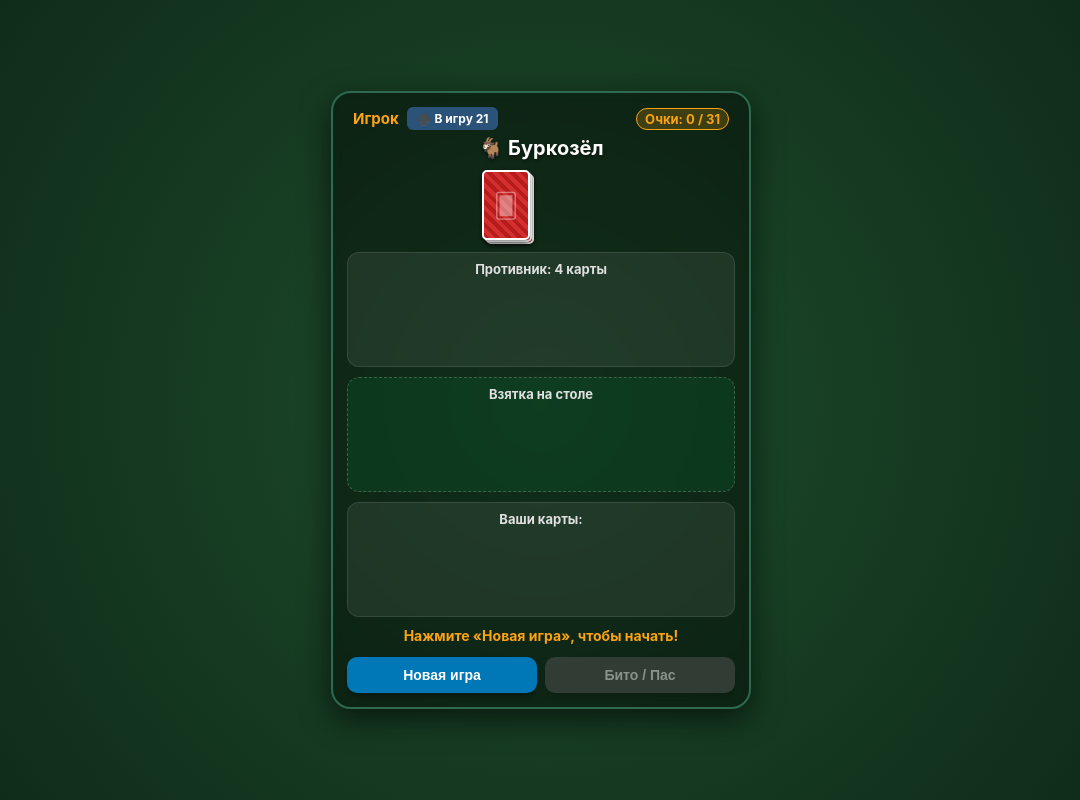
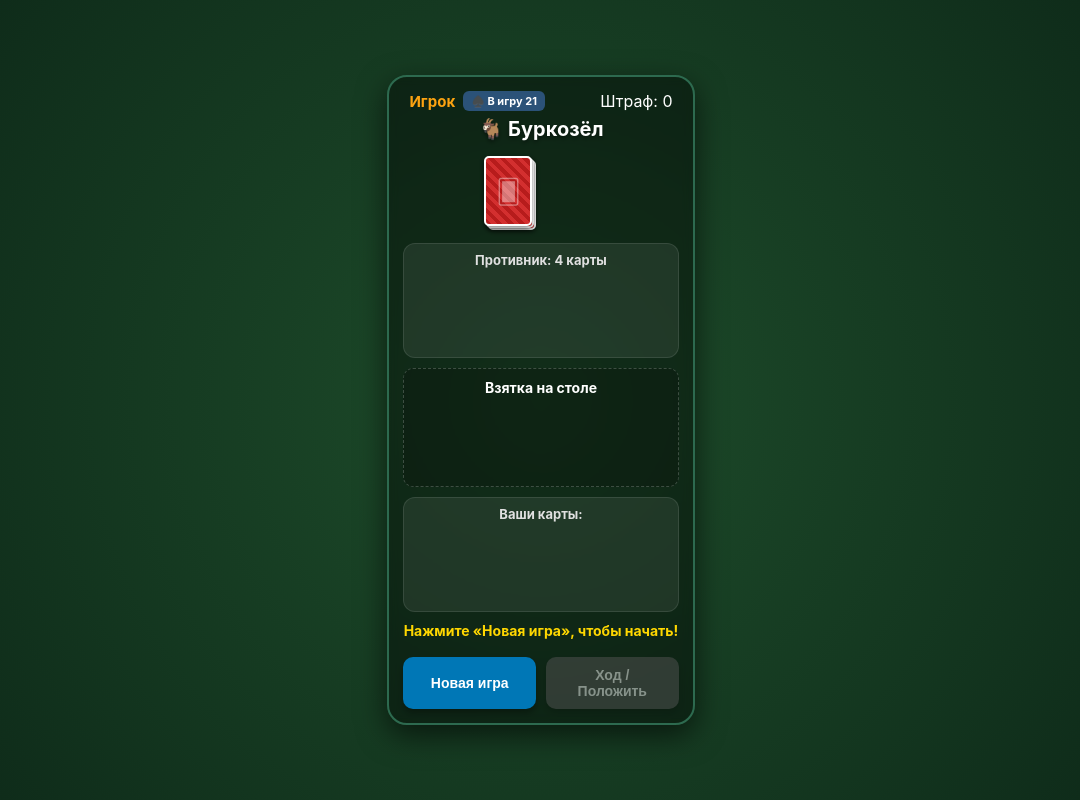
Before and after one commit to jefbull/burkozel, a plain HTML site: page index.html in a window 1280 px wide. Shown: the whole page, without its empty margins (99-1179 px from the left). Drawn offline with Linux system fonts and the light colour scheme.

Commit message:
index.html

```diff
--- a/index.html
+++ b/index.html
@@ -3,58 +3,63 @@
 <head>
     <meta charset="UTF-8">
     <meta name="viewport" content="width=device-width, initial-scale=1.0, user-scalable=no">
-    <title>Буркозёл</title>
+    <title>Буркозёл — Casino Style</title>
     <script src="https://telegram.org/js/telegram-web-app.js"></script>
     <link rel="stylesheet" href="style.css">
+    <style>
+        /* Дополнительные стили для выделения выбранных карт */
+        .card.selected-card {
+            transform: translateY(-10px);
+            box-shadow: 0 0 10px #ffd700;
+            border-color: #ffd700;
+        }
+    </style>
 </head>
 <body>
+    <div class="casino-table-border">
         <div id="game-container">
             <div class="user-profile">
-            <div class="user-info-left" style="display: flex; align-items: center;">
+                <div class="user-info-left" style="display: flex; align-items: center; gap: 8px; flex-wrap: wrap;">
                     <span id="user-name" class="user-name">Игрок</span>
-                <!-- Кнопка переключения обратно на игру 21 -->
-                <a href="https://jefbull.github.io/o4ko/" style="background: #2b5278; color: #fff; padding: 4px 10px; border-radius: 6px; text-decoration: none; font-size: 12px; font-weight: bold; margin-left: 8px; display: inline-block;">♠️ В игру 21</a>
+                    <a href="https://jefbull.github.io/o4ko/" style="background: #2b5278; color: #fff; padding: 3px 8px; border-radius: 6px; text-decoration: none; font-size: 11px; font-weight: bold; display: inline-block;">♠️ В игру 21</a>
                 </div>
-            <span id="game-score" class="score-badge">Очки: 0 / 31</span>
+                <div class="top-right-panel">
+                    <div class="balance-badge" id="game-score">Штраф: 0</div>
+                </div>
             </div>
 
             <h1>🐐 Буркозёл</h1>
 
-        <!-- Колода карт и козырь на столе -->
-        <div class="table-center">
+            <div class="table-center" style="display: flex; justify-content: center; gap: 15px; margin: 15px 0;">
                 <div class="deck-container">
                     <div class="deck-card deck-3"></div>
                     <div class="deck-card deck-2"></div>
                     <div class="deck-card deck-1">🂠</div>
                 </div>
-            <div id="trump-container" class="trump-card-place" title="Козырь">
-                <!-- Сюда встанет козырная карта -->
-            </div>
+                <div id="trump-container" class="trump-card-place" title="Козырь"></div>
             </div>
 
-        <!-- Карты противника (Бот) -->
             <div class="hand">
                 <h2>Противник: <span id="bot-cards-count">4 карты</span></h2>
-            <div id="bot-cards" class="cards-row"></div>
+                <div id="bot-cards" class="cards-row" style="display: flex; justify-content: center; gap: 5px;"></div>
             </div>
 
-        <!-- Стол (активная взятка) -->
-        <div class="hand table-trick">
-            <h2>Взятка на столе</h2>
-            <div id="trick-cards" class="cards-row"></div>
+            <div class="hand table-trick" style="margin: 10px 0; min-height: 80px; background: rgba(0,0,0,0.2); border-radius: 10px; padding: 10px;">
+                <h3 style="margin: 0 0 5px 0; font-size: 14px; text-align: center;">Взятка на столе</h3>
+                <div id="trick-cards" class="cards-row" style="display: flex; justify-content: center; gap: 5px;"></div>
             </div>
 
-        <!-- Карты игрока -->
             <div class="hand">
                 <h2>Ваши карты:</h2>
-            <div id="player-cards" class="cards-row"></div>
+                <div id="player-cards" class="cards-row" style="display: flex; justify-content: center; gap: 5px;"></div>
             </div>
 
-        <div id="status-message">Нажмите «Новая игра», чтобы начать!</div>
+            <div id="status-message" style="text-align: center; margin: 10px 0; font-weight: bold; color: #ffd700;">Нажмите «Новая игра», чтобы начать!</div>
 
-        <div class="controls">
-            <button id="btn-start" onclick="startGame()">Новая игра</button>
-            <button id="btn-pass" onclick="passTurn()" disabled>Бито / Пас</button>
+            <div class="controls" style="display: flex; gap: 10px; justify-content: center; margin-top: 15px;">
+                <button id="btn-start" class="btn-action btn-blue" onclick="startGame()" style="padding: 10px 20px; font-weight: bold;">Новая игра</button>
+                <button id="btn-pass" class="btn-action btn-gold" onclick="passTurn()" disabled style="padding: 10px 20px; font-weight: bold;">Ход / Положить</button>
+            </div>
         </div>
     </div>
 
```
Lines whose indentation alone changed are shown as unchanged.
